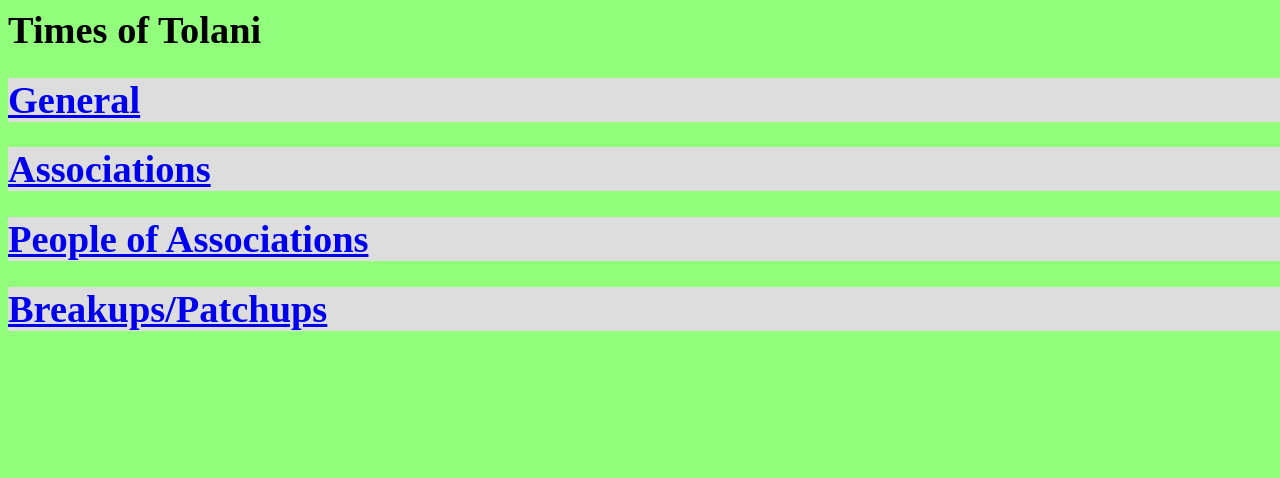
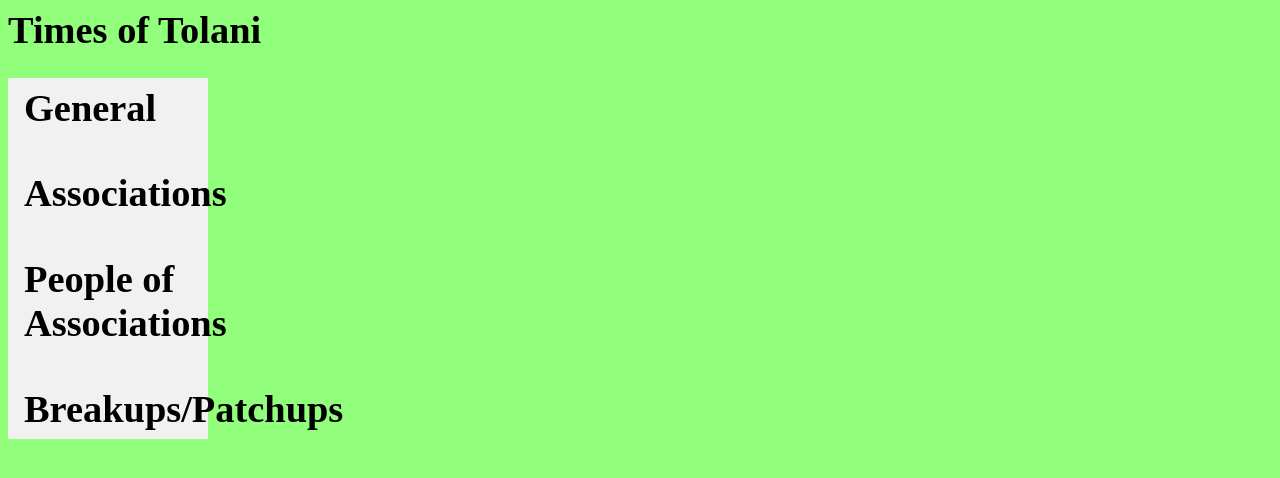
Before and after one commit to K4kandari/gossipgiri, a plain HTML site: page index.html in a window 1280 px wide. Drawn offline with Linux system fonts and the light colour scheme.

Commit message:
Update mystyle.css

```diff
--- a/mystyle.css
+++ b/mystyle.css
@@ -7,16 +7,25 @@ h1 {
     align:center;
     font-size:3vw;
 }
-
 ul {
     list-style-type: none;
     margin: 0;
     padding: 0;
+    width: 200px;
+    background-color: #f1f1f1;
 }
+
 li a {
     display: block;
-    width: 100vw;
-    background-color: #dddddd;
+    color: #000;
+    padding: 8px 16px;
+    text-decoration: none;
+}
+
+/* Change the link color on hover */
+li a:hover {
+    background-color: #555;
+    color: white;
 }
 
 h2
```
